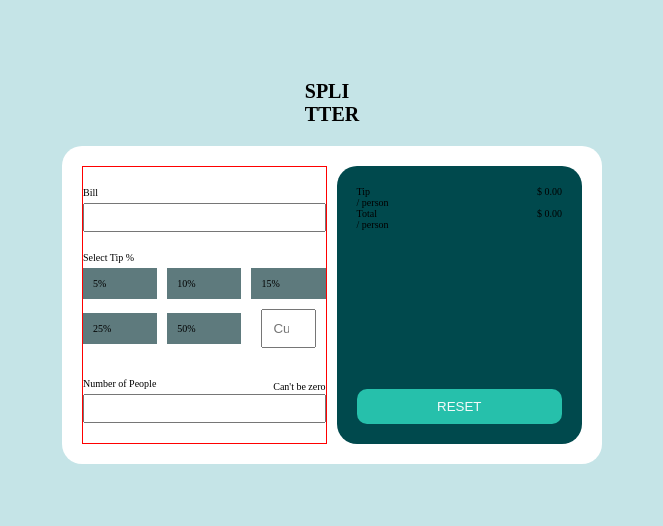
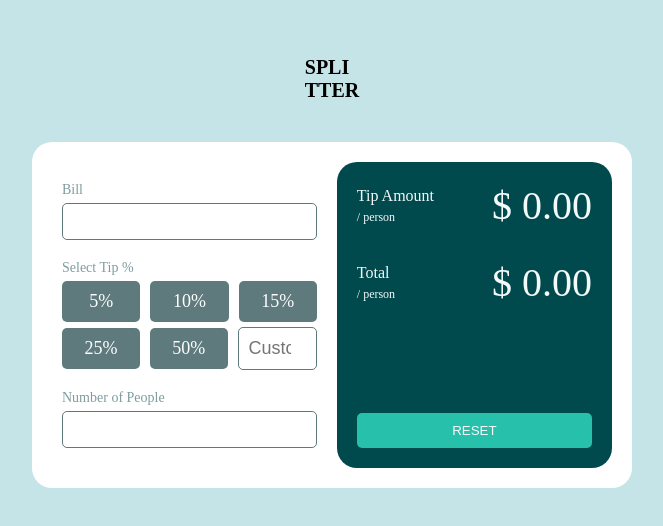
Before and after one commit to Frimpong04/tip-calculator-app, a plain HTML site: page index.html in a window 1280 px wide. Shown: the part 128-654 px from the top of the page, without its empty margins (308-971 px from the left). Drawn offline with Linux system fonts and the light colour scheme.

Commit message:
add desktop css

```diff
--- a/index.html
+++ b/index.html
@@ -25,30 +25,24 @@
             <p class="label">Select Tip %</p>
             <div class="tip-percentage">
                 <div class="top-row">
-                    <div class="row-1 fivr">
-                        <p> 5%</p>
-                    </div>
-                    <div class="row-1 ten">
-                        <p>10%</p>
-                    </div>
-                    <div class="row-1 fifteen">
-                        <p>15%</p>
-                    </div>
+                    <span class="row-1 five"> 5%</span>
+
+                    <span class="row-1 ten"> 10% </span>
+
+                    <span class="row-1 fifteen"> 15% </span>
+
                 </div>
 
                 <div class="bottom-row">
-                    <div class="row-2 twenty-five">
-                        <p>25%</p>
-                    </div>
-                    <div class="row-2 fifty">
-                        <p>50%</p>
-                    </div>
-                    <div class="row-2">
+                    <span class="row-2 twenty-five">25%</span>
+
+                    <span class="row-2 fifty">50%</span>
+
+                    <!-- <span class="row-2 custom-input-span">
                         <input type="number" name="custom-input" id="custom-input" placeholder="Custom" class="row-2 custom-input">
-                    </div>
+                    </span> -->
 
-
-
+                    <input type="number" name="custom-input" id="custom-input" placeholder="Custom" class="row-2 custom-input">
                 </div>
             </div>
 
@@ -65,18 +59,18 @@
             <div class="tip-per-person-container">
                 <div class="tip-per-person">
                     <div class="tip-container">
-                        <p class="tip-paragraph">Tip</p>
-                        <p class="per-person-paragragh"> / person</p>
+                        <p class="output-title">Tip Amount</p>
+                        <p class="subtitle-paragragh"> / person</p>
                     </div>
-                    <p class="per-peron-tip-output">$ 0.00</p>
+                    <p class="per-peron-tip-output amount">$ <span>0.00</span></p>
                 </div>
 
                 <div class="total-per-person">
                     <div class="total-container">
-                        <p class="total-paragragh">Total</p>
-                        <p class="per-person-paragragh">/ person</p>
+                        <p class="output-title">Total</p>
+                        <p class="subtitle-paragragh">/ person</p>
                     </div>
-                    <p class="per-person-total-paragraph">$ 0.00</p>
+                    <p class="per-person-total-paragraph amount">$ <span>0.00</span></p>
                 </div>
             </div>
 
--- a/style.css
+++ b/style.css
@@ -26,33 +26,46 @@ body {
 }
 
 .title {
-    margin-bottom: 2rem;
+    margin-bottom: 4rem;
 }
+
 .main-container {
     background-color: var(--white);
     border-radius: 2rem;
     display: flex;
     padding: 2rem;
-    width: 540px;
+    width: 600px;
     gap: 1rem;
 }
 
+/* input section styles */
 .input-section {
-    border: 1px solid red;
+    /* border: 1px solid red; */
     flex: 50% 1 1;
-    padding:2rem 0;
+    padding:2rem 1rem;
 }
 
 .label {
     margin-bottom: 0.5rem;
+    font-size: 1.4rem;
+    color: var(--grayish-cyan);
 }
 
 #bill{
     margin-bottom: 2rem;
     width: 100%;
-    padding: 0.5rem;
+    padding: 1rem;
+    border-radius: 0.5rem;
+    border: 1px solid var(--dark-grayish-cyan);
 }
 
+.error {
+    color: red;
+    font-size: 1.4rem;
+    visibility: hidden;
+}
+
+/* tip percentage section styles */
 .tip-percentage {
     margin-bottom: 2rem;
 }
@@ -65,20 +78,36 @@ body {
     align-items: center;
     width: 100%;
 }
+.top-row {
+    margin-bottom: 0.5rem;
+}
 
 .row-1 {
     background-color: var(--dark-grayish-cyan);
     width: 100%;
     padding: 1rem;
+    font-size: 1.8rem;
+    text-align: center;
+    border-radius: 0.5rem;
+    color: var(--white);
+    /* border: 1px solid rgb(60, 0, 128); */
 }
 
 .row-2 {
     width: 100%;
     padding: 1rem;
+    font-size: 1.8rem;
+    text-align: center;
+    border-radius: 0.5rem;
+    color: var(--white);
+    /* border: 1px solid blue; */
 }
 
 .custom-input {
-    width: 100%;
+    /* width: 100%; */
+    padding: 1rem;
+    margin: 0;
+    border: 1px solid var(--dark-grayish-cyan);
 }
 
 .twenty-five,
@@ -98,6 +127,12 @@ body {
     align-items: center;
 }
 
+#people-number {
+    border-radius: 0.5rem;
+    padding: 1rem;
+    border: 1px solid var(--dark-grayish-cyan);
+}
+/* ouput section styles */
 .output-section {
     background-color: var(--very-dark-cyan);
     padding: 2rem;
@@ -112,14 +147,33 @@ body {
 .total-per-person {
     display: flex;
     justify-content: space-between;
-
+    align-items: center;
 }
 
+.tip-per-person {
+    margin-bottom: 3rem;
+}
+
+.output-title {
+    font-size: 1.6rem;
+    color: var(--very-light-grayish-cyan);
+    margin-bottom: 0.5rem;
+}
+
+.subtitle-paragragh {
+    color: var(--very-light-grayish-cyan);
+    font-size:1.2rem;
+}
+
+.amount {
+    font-size: 4rem;
+    color: var(--very-light-grayish-cyan);
+}
 button {
     padding: 1rem;
     background-color: var(--strong-cyan);
     border: none;
     outline: none;
-    border-radius: 1rem;
+    border-radius: 0.5rem;
     color: var(--very-light-grayish-cyan);
 }
```
